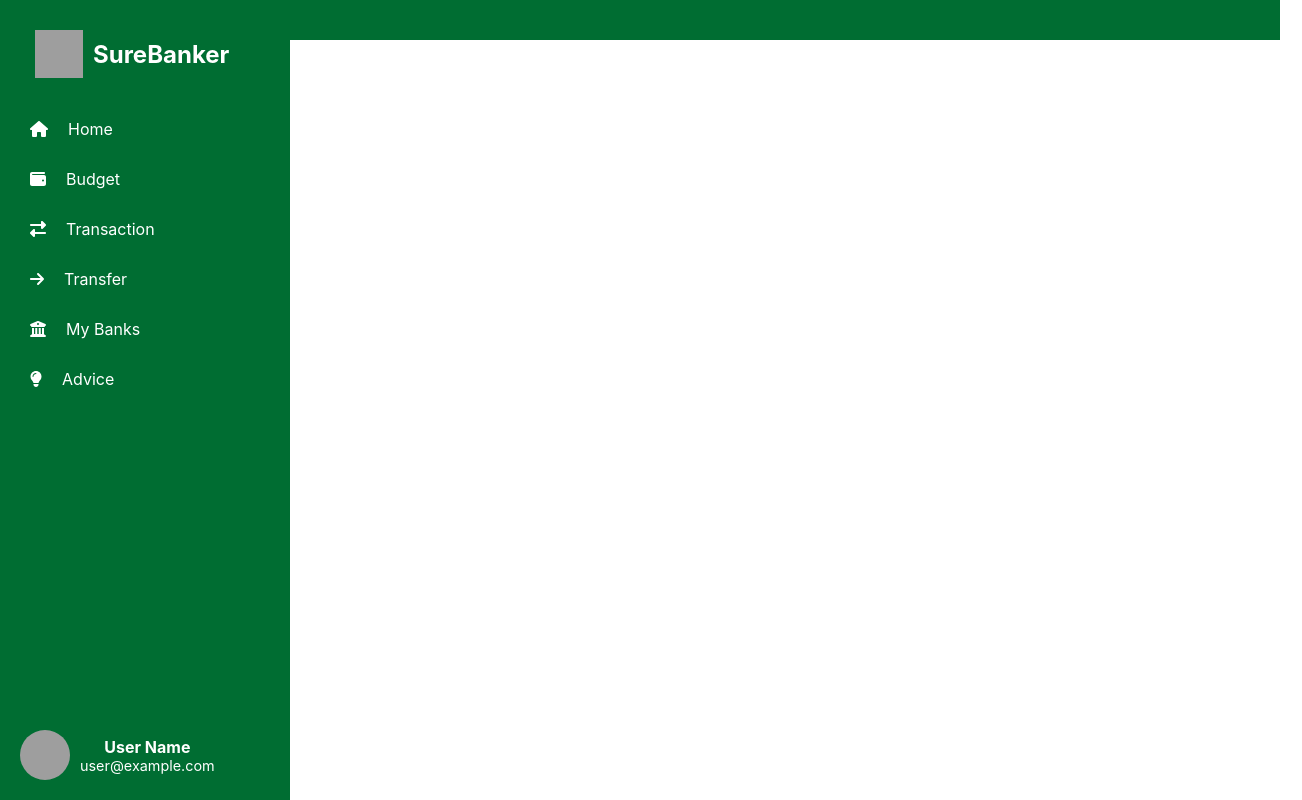
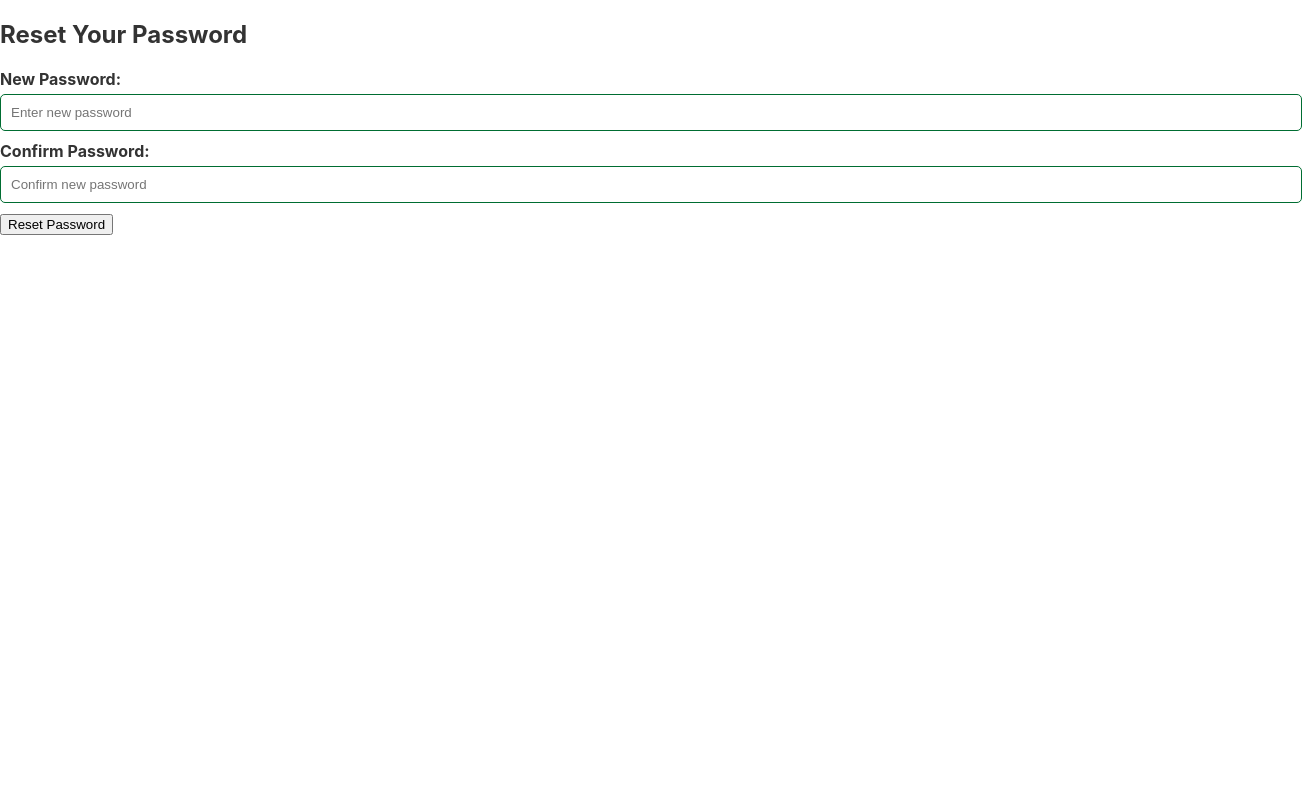
Before and after one commit to juliusvidah/SureBanker-App, a React (Vite) app: page /reset in a window 1280 px wide. Shown: the whole page, 1302 px wide, since content can reach past the window. Built offline with nearby package versions, Linux system fonts and the light colour scheme; grey boxes are pictures that could not be loaded.

Commit message:
otp and reset password added

```diff
--- a/src/App.jsx
+++ b/src/App.jsx
@@ -5,6 +5,8 @@ import Landingpage from './pages/Landingpage';
 import Signin from './Auth/Signin';
 import Signup from './Auth/Signup';
 import SBRoute from './SBRoute'; // Import SBRoute component
+import OTPInput from './Auth/OTPInput';
+import Reset from './Auth/Reset';
 
 function App() {
   return (
@@ -16,6 +18,8 @@ function App() {
         {/* Authentication routes */}
         <Route path="/signin" element={<Signin />} />
         <Route path="/signup" element={<Signup />} />
+        <Route path="/otpinput" element={<OTPInput />} />
+        <Route path="/reset" element={<Reset />} />
 
         {/* All other routes handled by SBRoute */}
         <Route path="/*" element={<SBRoute />} />
--- /dev/null
+++ b/src/Auth/OTPInput.jsx
@@ -0,0 +1,57 @@
+import React, { useState } from "react";
+import { useNavigate } from "react-router-dom"; // Import useNavigate
+
+const OTPInput = () => {
+  const [otp, setOtp] = useState(""); // State to hold user input
+  const [generatedOtp, setGeneratedOtp] = useState(""); // State to hold the generated OTP
+  const [message, setMessage] = useState(""); // State to hold messages
+  const navigate = useNavigate(); // Initialize useNavigate
+
+  // Function to generate a 4-digit OTP
+  const generateOtp = () => {
+    const newOtp = Math.floor(1000 + Math.random() * 9000).toString(); // Generate a random 4-digit OTP
+    setGeneratedOtp(newOtp);
+    setMessage(`Your OTP is: ${newOtp}`);
+    setOtp(""); // Reset input field
+  };
+  // Function to handle input change
+  const handleChange = (e) => {
+    const value = e.target.value;
+    if (/^\d{0,4}$/.test(value)) {
+      // Allow only numbers up to 4 digits
+      setOtp(value);
+    }
+  }; // Function to handle form submission
+  const handleSubmit = (e) => {
+    e.preventDefault();
+    if (otp === generatedOtp) {
+      setMessage("OTP verified successfully!"); // Redirect to login page after successful OTP verification
+      setTimeout(() => {
+        navigate("/Home"); // Replace '/login' with the actual login route
+      }, 2000); // 2-second delay to show the success message before redirecting
+    } else {
+      setMessage("Incorrect OTP. Please try again.");
+    }
+  };
+  return (
+    <div>
+      <button onClick={generateOtp}>Generate OTP</button>
+      <form onSubmit={handleSubmit}>
+        <label htmlFor="otp">Enter OTP:</label>
+        <input
+          type="text"
+          id="otp"
+          value={otp}
+          onChange={handleChange}
+          maxLength="4"
+          placeholder="Enter 4-digit OTP"
+          required
+        />
+        <button type="submit">Submit</button>
+      </form>
+      {message && <p>{message}</p>}
+    </div>
+  );
+};
+
+export default OTPInput;
--- /dev/null
+++ b/src/Auth/Reset.jsx
@@ -0,0 +1,84 @@
+import React, { useState } from "react";
+import { useNavigate } from "react-router-dom"; // Import useNavigate
+
+const Reset = () => {
+  const [password, setPassword] = useState("");
+  const [confirmPassword, setConfirmPassword] = useState("");
+  const [message, setMessage] = useState("");
+  const navigate = useNavigate(); // Initialize useNavigate
+
+  // Regular expression for password validation
+  const passwordRegex =
+    /^(?=.*[a-z])(?=.*[A-Z])(?=.*\d)(?=.*[@$!%*?&])[A-Za-z\d@$!%*?&]{8,}$/;
+
+  // Handle password input change
+  const handlePasswordChange = (e) => {
+    setPassword(e.target.value);
+  };
+
+  // Handle confirm password input change
+  const handleConfirmPasswordChange = (e) => {
+    setConfirmPassword(e.target.value);
+  };
+
+  // Validate and submit the form
+  const handleSubmit = (e) => {
+    e.preventDefault();
+
+    // Check if passwords match
+    if (password !== confirmPassword) {
+      setMessage("Passwords do not match. Please try again.");
+      return;
+    }
+
+    // Validate password against the regex
+    if (!passwordRegex.test(password)) {
+      setMessage(
+        "Password must be at least 8 characters long, include at least one uppercase letter, one lowercase letter, one number, and one special character."
+      );
+      return;
+    }
+
+    // If validation passes, reset the password (this is where you'd call your API)
+    setMessage("Password reset successfully!");
+
+    // Redirect to login page after successful password reset
+    setTimeout(() => {
+      navigate("/Home");
+    }, 2000); // 2-second delay to show the success message before redirecting
+  };
+
+  return (
+    <div>
+      <h2>Reset Your Password</h2>
+      <form onSubmit={handleSubmit}>
+        <div>
+          <label htmlFor="password">New Password:</label>
+          <input
+            type="password"
+            id="password"
+            value={password}
+            onChange={handlePasswordChange}
+            placeholder="Enter new password"
+            required
+          />
+        </div>
+        <div>
+          <label htmlFor="confirmPassword">Confirm Password:</label>
+          <input
+            type="password"
+            id="confirmPassword"
+            value={confirmPassword}
+            onChange={handleConfirmPasswordChange}
+            placeholder="Confirm new password"
+            required
+          />
+        </div>
+        <button type="submit">Reset Password</button>
+      </form>
+      {message && <p>{message}</p>}
+    </div>
+  );
+};
+
+export default Reset;
```
